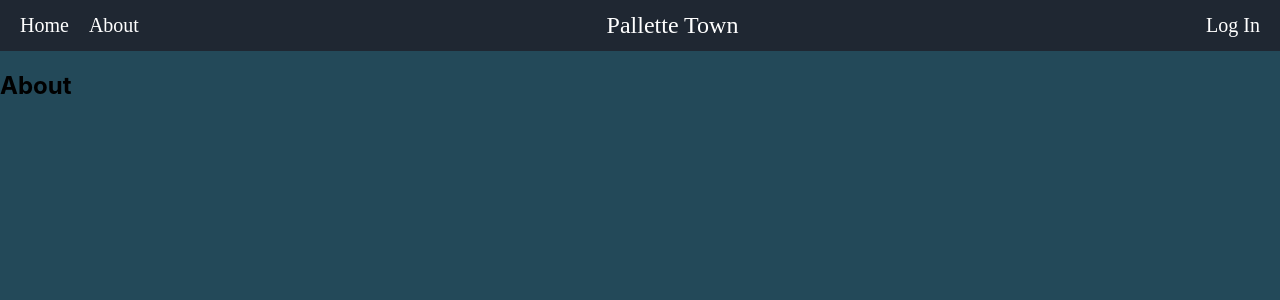
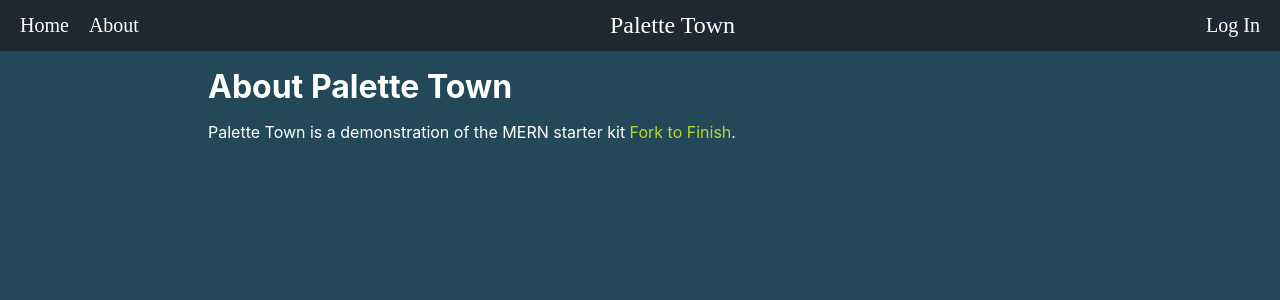
Before and after one commit to kmtenhouse/fork-to-finish, a React (Create React App) app in the folder client/: page /about in a window 1280 px wide. Shown: the top 300 px of the page. Built offline with nearby package versions, Linux system fonts and the light colour scheme; no server answers; a web font is replaced by a local one.

Commit message:
Adding container component to example

```diff
--- a/client/src/App.js
+++ b/client/src/App.js
@@ -15,7 +15,9 @@ import { ProtectedLink } from "./components/ProtectedRoute";
 import "./App.css";
 
 import Home from "./pages/Home";
+import About from "./pages/About";
 import Nav from "./components/Nav";
+import Container from "./components/Container";
 
 class App extends Component {
   constructor(props) {
@@ -35,7 +37,7 @@ class App extends Component {
       <UserProvider>
         <Router>
           <Nav />
-          <div>
+          <Container>
             <Switch>
               <Route exact path="/home">
                 <Home title="Home page" />
@@ -48,7 +50,7 @@ class App extends Component {
               </Route>
               <Route component={NotFound} />
             </Switch>
-          </div>
+          </Container>
         </Router>
       </UserProvider>
     );
@@ -56,10 +58,6 @@ class App extends Component {
 
 }
 
-function About() {
-  return <h2>About</h2>;
-}
-
 function NotFound() {
   return <h2>404</h2>;
 }
--- /dev/null
+++ b/client/src/components/Container/Container.js
@@ -0,0 +1,12 @@
+import React from "react";
+import "./container.css";
+
+function Container(props) {
+    return(
+        <div className="container">
+            {props.children}
+        </div>
+    );
+}
+
+export default Container;
--- /dev/null
+++ b/client/src/components/Container/container.css
@@ -0,0 +1,4 @@
+.container {
+    width: 70%;
+    margin: 0 auto;
+}
--- /dev/null
+++ b/client/src/components/Container/index.js
@@ -0,0 +1 @@
+export { default } from "./Container";
--- a/client/src/components/Nav/Nav.js
+++ b/client/src/components/Nav/Nav.js
@@ -45,7 +45,7 @@ class Nav extends React.Component {
 
                     <ul className="nav__group nav__group--logo">
                         <li className="nav__item">
-                            Pallette Town
+                            Palette Town
                 </li>
                     </ul>
 
--- a/client/src/components/Nav/SideNav.js
+++ b/client/src/components/Nav/SideNav.js
@@ -15,6 +15,12 @@ function SideNav(props) {
                     <img className="" src={ClearX} alt="Close Menu" onClick={props.closeNav} />
                 </li>
                 <li className="sidenav__item">
+                    <a href="/home" className="sidenav__link">Home</a>
+                </li>
+                <li className="sidenav__item">
+                    <a href="/about" className="sidenav__link">About Palette Town</a>
+                </li>
+                <li className="sidenav__item">
                     <LoginLink className="sidenav__link" />
                 </li>
             </ul>
--- a/client/src/components/Nav/sidenav.css
+++ b/client/src/components/Nav/sidenav.css
@@ -1,17 +1,22 @@
 .sidenav {
     background-color: white;
     border: 0;
-    width: 80%;
     z-index: 4;
-    height: 100vh;
-    position: absolute;
+    position: fixed;
     top: 0;
     left: 0;
+    width: 80%;
+    height: 100%;
+    overflow-y: auto;
+    overflow-x: hidden;
+    transition: all 0.3s ease-in-out;
     display: none;
 }
 
 .sidenav--open {
-    display: block;
+    display: flex;
+    flex-direction: column;
+    justify-content: space-between;
 }
 
 .sidenav__group {
@@ -29,6 +34,7 @@
 .sidenav__item--heading {
     background-color: #00858e;
     color: white;
+    border: none;
 }
 
 .sidenav__link {
@@ -44,7 +50,7 @@
 
 @media only screen and (min-width: 576px) {
     .sidenav {
-        width: 40%;
+        width: 45%;
     }
 }
 
--- /dev/null
+++ b/client/src/pages/About.js
@@ -0,0 +1,14 @@
+import React from "react";
+import "./page.css";
+
+function About(props) {
+    return(
+        <div className="page">
+            <h1 className="page__heading">About Palette Town</h1>
+            <p>Palette Town is a demonstration of the MERN starter kit <a className="page__link" href="https://github.com/kmtenhouse/fork-to-finish">Fork to Finish</a>.
+            </p>
+        </div>
+    );
+}
+
+export default About;
--- a/client/src/pages/Home.js
+++ b/client/src/pages/Home.js
@@ -1,6 +1,7 @@
 import React, { Component } from 'react'
 import PropTypes from 'prop-types'
 import { UserConsumer } from "../context/userContext"
+import "./page.css";
 
 
 class Home extends Component {
@@ -17,7 +18,7 @@ class Home extends Component {
 
     render() {
         return (
-            <div>
+            <div className="page">
                 <h1>{this.state.title}</h1>
                 <p>Hello World!</p>
                 <UserConsumer>
--- /dev/null
+++ b/client/src/pages/page.css
@@ -0,0 +1,24 @@
+.page {
+    padding: 1em 1em;
+    color: white;
+}
+
+.page__heading {
+    padding: 0;
+    margin: 0;
+}
+
+.page a {
+    color: #bad532;
+    text-decoration: none;
+}
+
+.page a:visited {
+    color: #bad532;
+    text-decoration: none;
+}
+
+.page a:hover {
+    color: #d3f237;
+    cursor: pointer;
+}
```
